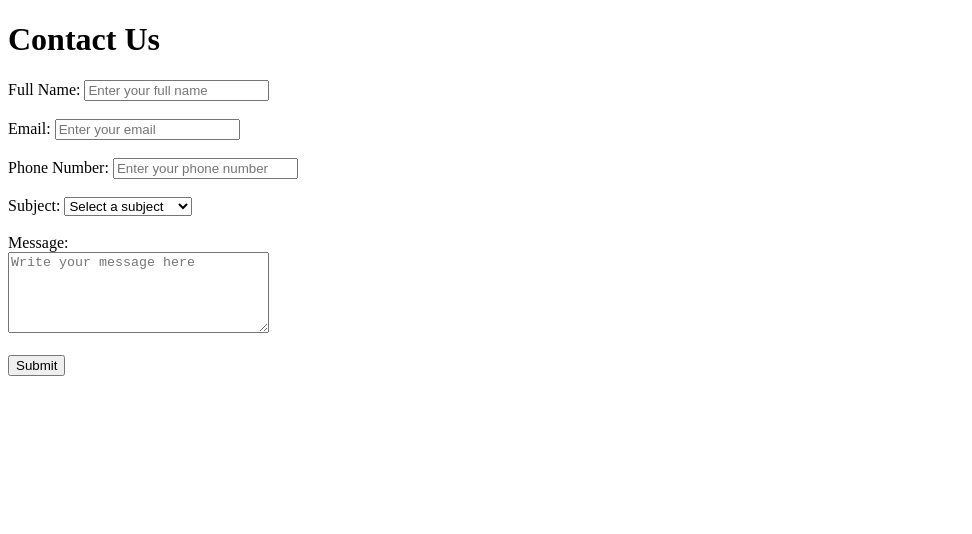
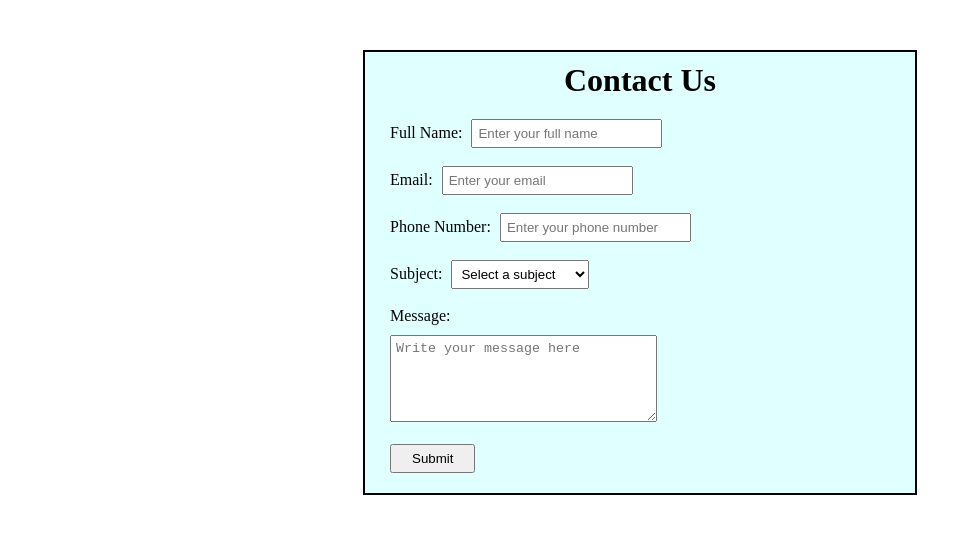
Before and after one commit to Rushit99/Front_end, a plain HTML site: page Assignment/Wd - Css And Css 3/Lab/CSS Selectors and Styling.html in a window 1280 px wide. Shown: the whole page, without its empty margins (0-972 px from the left). Drawn offline with Linux system fonts and the light colour scheme.

Commit message:
Your message describing what you changed

```diff
--- /dev/null
+++ b/Assignment/Wd - Css And Css 3/Lab/CSS Selectors and Styling.css
@@ -0,0 +1,38 @@
+* {
+  margin: 0;
+  padding: 0;
+}
+
+.container {
+  width: 500px;
+  margin: 50px auto;
+  padding: 0 25px;
+  background-color: lightcyan;
+  border: 2px solid black;
+}
+
+h1 {
+  margin-top: 10px;
+  margin-bottom: 20px;
+  text-align: center;
+}
+
+.input {
+  padding: 5px;
+  margin-left: 5px;
+}
+
+#message {
+  margin-top: 10px;
+  padding: 5px;
+}
+
+.btn {
+  padding: 5px 20px;
+  margin-bottom: 20px;
+}
+.btn:hover {
+  color: rgb(253, 250, 250);
+  border-radius: 8px;
+  background-color: rgb(248, 2, 2);
+}
--- a/Assignment/Wd - Css And Css 3/Lab/CSS Selectors and Styling.html
+++ b/Assignment/Wd - Css And Css 3/Lab/CSS Selectors and Styling.html
@@ -4,32 +4,34 @@
 <head>
     <meta charset="UTF-8">
     <meta name="viewport" content="width=device-width, initial-scale=1.0">
+    <link rel="stylesheet" href="/CSS Selectors and Styling.css">
     <title>Document</title>
 </head>
 
 <body>
+    <div class="container">
 
         <caption>
             <h1>Contact Us</h1>
         </caption>
         <form>
             <label for="fullname">Full Name:</label>
-        <input type="text" id="fullname" name="fullname" required pattern="[A-Za-z\s]+" minlength="3" maxlength="50"
-            placeholder="Enter your full name">
+            <input class="input" type="text" id="fullname" name="fullname" required pattern="[A-Za-z\s]+" minlength="3"
+                maxlength="50" placeholder="Enter your full name">
             <br><br>
 
             <label for="email">Email:</label>
-        <input type="email" id="email" name="email" required pattern="[a-zA-Z0-9._%+-]+@[a-zA-Z0-9.-]+\.[a-zA-Z]{2,}$"
-            maxlength="50" placeholder="Enter your email">
+            <input class="input" type="email" id="email" name="email" required
+                pattern="[a-zA-Z0-9._%+-]+@[a-zA-Z0-9.-]+\.[a-zA-Z]{2,}$" maxlength="50" placeholder="Enter your email">
             <br><br>
 
             <label for="phone">Phone Number:</label>
-        <input type="tel" id="phone" name="phone" required pattern="[6789][0-9]{9}" maxlength="10"
+            <input class="input" type="tel" id="phone" name="phone" required pattern="[6789][0-9]{9}" maxlength="10"
                 placeholder="Enter your phone number">
             <br><br>
 
             <label for="subject">Subject:</label>
-        <select id="subject" name="subject" required>
+            <select class="input" id="subject" name="subject" required>
                 <option hidden>Select a subject</option>
                 <option>Select a subject 1</option>
                 <option>Select a subject 2</option>
@@ -43,8 +45,9 @@
                 placeholder="Write your message here"></textarea>
             <br><br>
 
-        <button type="submit">Submit</button>
+            <button class="btn" type="submit">Submit</button>
         </form>
+    </div>
 </body>
 
 </html>
```
Also changed, not shown: 1 other file. Lines whose indentation alone changed are shown as unchanged.
